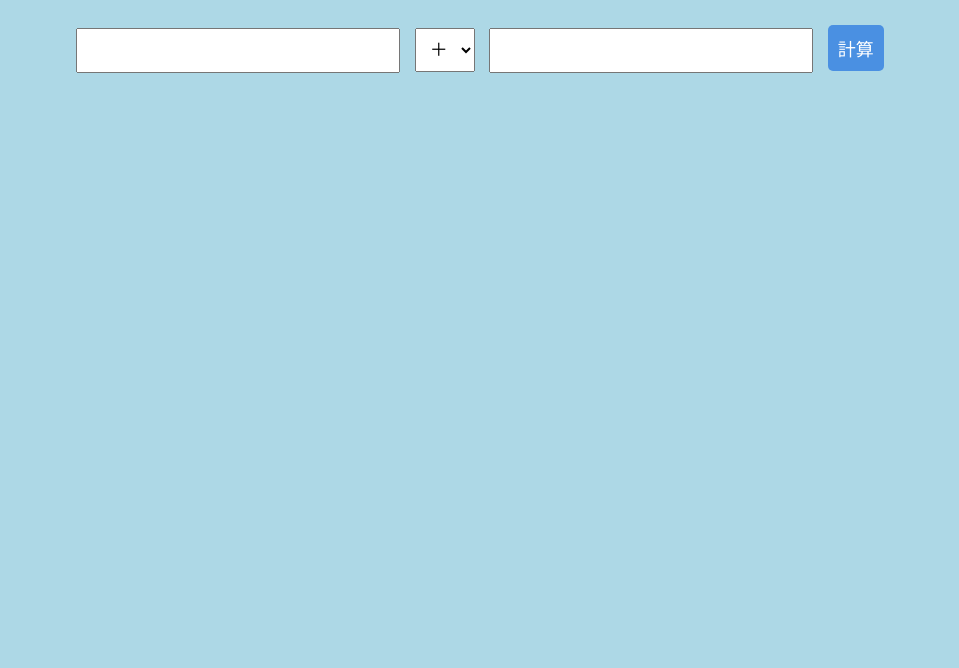
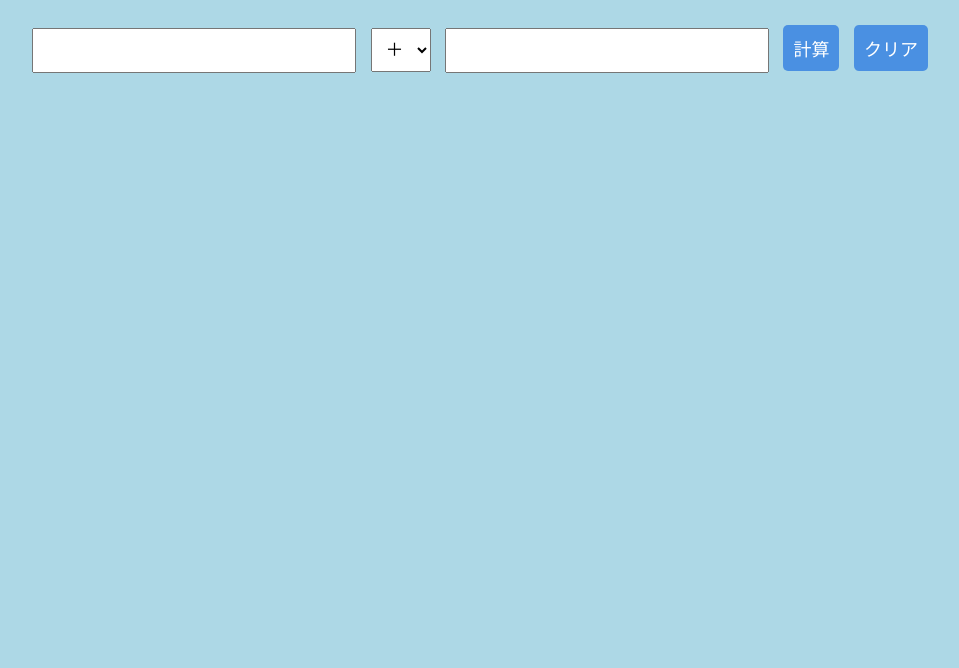
Before and after one commit to tu142/my-first-site-1, a plain HTML site: page calculator.html in a window 1280 px wide. Shown: the part 132-800 px from the top of the page, without its empty margins (160-1119 px from the left). Drawn offline with Linux system fonts and the light colour scheme.

Commit message:
Update calculator.html

```diff
--- a/calculator.html
+++ b/calculator.html
@@ -1,10 +1,12 @@
 <!DOCTYPE html>
 <html lang="ja">
+
 <head>
     <meta charset="UTF-8">
     <title>電卓</title>
     <link rel="stylesheet" href="css/style.css">
 </head>
+
 <body>
 
     <h1>電卓</h1>
@@ -21,6 +23,7 @@
     <input type="number" id="num2">
 
     <button onclick="calculate()">計算</button>
+    <button onclick="clearData()">クリア</button>
 
     <h2 id="result"></h2>
 
@@ -54,7 +57,14 @@
                 "答え：" + answer;
         }
 
+        function clearData() {
+            document.getElementById("num1").value = "";
+            document.getElementById("num2").value = "";
+            document.getElementById("result").textContent = "";
+        }
+
     </script>
 
 </body>
+
 </html>
```
